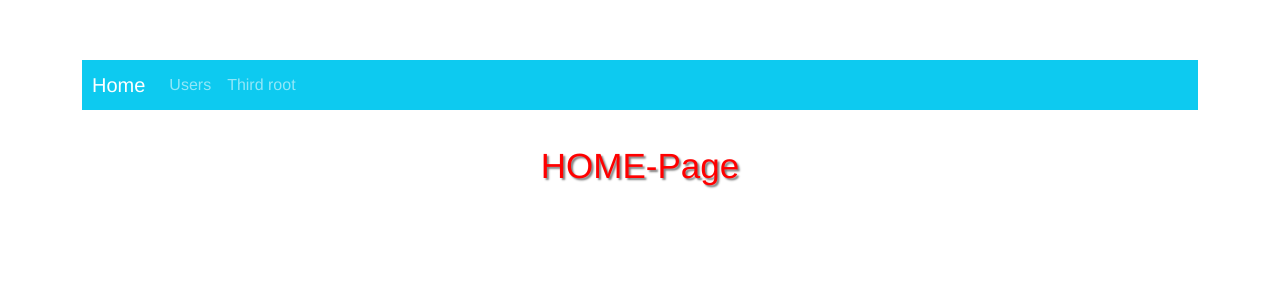
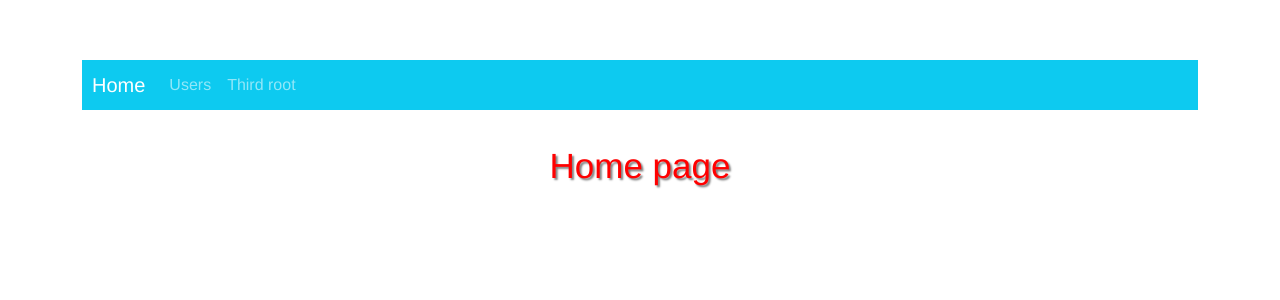
Before and after one commit to PaulMartynov/first-vue-project, a Vue app: page / in a window 1280 px wide. Shown: the top 300 px of the page. Built offline with nearby package versions, Linux system fonts and the light colour scheme.

Commit message:
Add git workflow

```diff
--- a/src/components/Home.vue
+++ b/src/components/Home.vue
@@ -1,6 +1,6 @@
 <template>
   <p class="homeText">
-    HOME-Page
+    Home page
   </p>
 </template>
 
--- a/src/components/users/UsersList.component.vue
+++ b/src/components/users/UsersList.component.vue
@@ -30,7 +30,7 @@
               <td>{{ `${user.address.city}, ${user.address.street}, ${user.address.suite}` }}</td>
               <td>{{ user.company.name }}</td>
               <td>
-                <b-button variant="default">Details</b-button>
+                <b-button variant="secondary">Details</b-button>
               </td>
               <td>
                 <b-button variant="success">Update</b-button>
```
